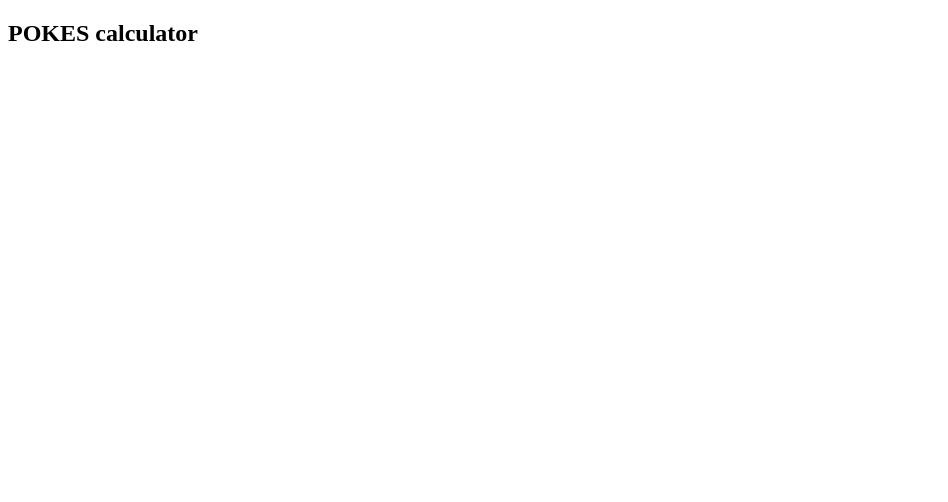
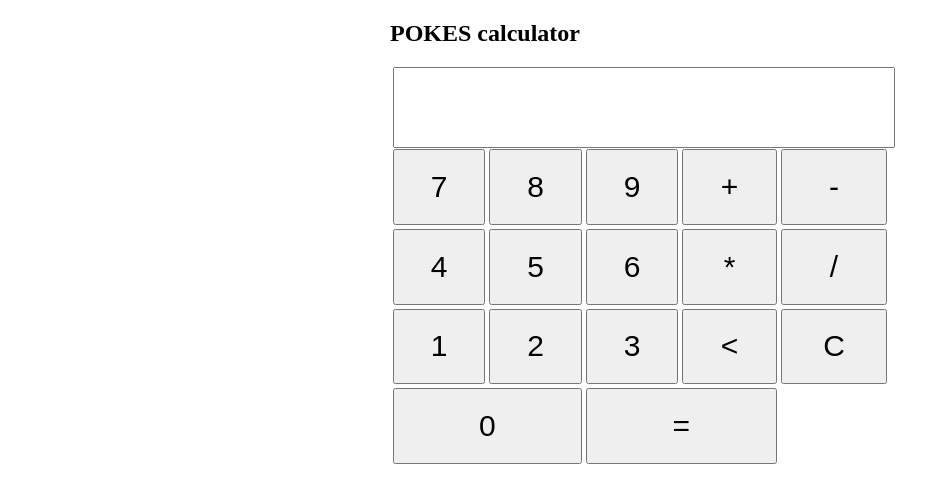
Before and after one commit to javicast55/Calculadora, a plain HTML site: page index.html in a window 1280 px wide. Shown: the whole page, without its empty margins (0-948 px from the left). Drawn offline with Linux system fonts and the light colour scheme.

Commit message:
backspace button

```diff
--- a/index.html
+++ b/index.html
@@ -10,6 +10,38 @@
 <body>
     <form name="fo">
         <h2>POKES calculator</h2>
+        <table>
+            <tr>
+                <td colspan="5">
+                    <input type="text" onkeypress="return Onlynumbers(event)" id="value" name="values"></input>
+                </td>
+            </tr>
+            <tr>
+                <td><input type="button" value="7" onclick="Ret(value)"></input></td>
+                <td><input type="button" value="8" onclick="Ret(value)"></input></td>
+                <td><input type="button" value="9" onclick="Ret(value)"></input></td>
+                <td><input type="button" value="+"></input></td>
+                <td><input type="button" value="-"></input></td>
+            </tr>
+            <tr>
+                <td><input type="button" value="4" onclick="Ret(value)"></input></td>
+                <td><input type="button" value="5" onclick="Ret(value)"></input></td>
+                <td><input type="button" value="6" onclick="Ret(value)"></input></td>
+                <td><input type="button" value="*"></input></td>
+                <td><input type="button" value="/"></input></td>
+            </tr>
+            <tr>
+                <td><input type="button" value="1" onclick="Ret(value)"></input></td>
+                <td><input type="button" value="2" onclick="Ret(value)"></input></td>
+                <td><input type="button" value="3" onclick="Ret(value)"></input></td>
+                <td><input type="button" value="<" onclick="Del()"></input></td>
+                <td><input type="button" value="C"></input></td>
+            </tr>
+            <tr>
+                <td colspan="2"><input type="button" value="0" onclick="Ret(value)"></input></td>
+                <td colspan="2"><input type="button" value="="></input></td>
+            </tr>
+        </table>
     </form>
 </body>
 </html>
--- a/script.js
+++ b/script.js
@@ -0,0 +1,27 @@
+function Onlynumbers(e) {
+    let key = e.keyCode || e.which; // Variable en minúscula
+    let keyboard = String.fromCharCode(key); // Corrige el nombre
+    let numb = "0123456789";
+    let specials = [8, 37, 39, 46]; // Cambia a un arreglo
+    let special_key = false;
+
+    for (let i in specials) {
+        if (key == specials[i]) { // Compara con cada elemento del arreglo
+            special_key = true; // Usa un solo "=" para asignar
+        }
+    }
+    if (numb.indexOf(keyboard) == -1 && !special_key) {
+        return false; // Bloquea cualquier otra tecla
+    }
+}
+
+function Ret(num){
+    let previous = document.fo.values.value;
+    document.getElementById('value').value = previous + num;
+}
+
+function Del(num){
+    let prev = document.fo.values.value;
+    let newChar = prev.substring(0,prev.length-1);
+    document.getElementById('value').value = newChar;
+}
--- a/style.css
+++ b/style.css
@@ -0,0 +1,14 @@
+/*======= inputs ======*/
+input[type="button"], input[type="text"]{
+    width: 100%;
+    height: 100%;
+    font-size: 30px;
+}
+
+/*======= table ======*/
+
+table,form{
+    width: 500px;
+    height: 400px;
+    margin: auto;
+}
```
